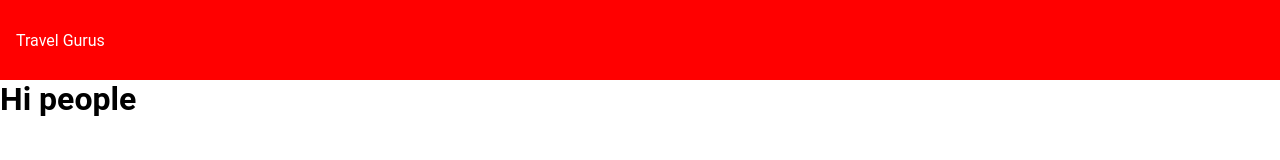
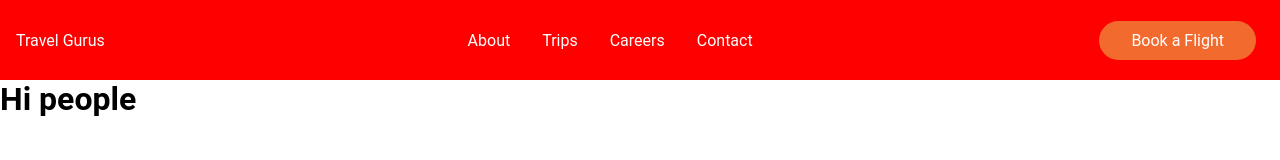
Before and after one commit to JoelAngels/Travel-App, a Gatsby site: page / in a window 1280 px wide. Built offline with nearby package versions, Linux system fonts and the light colour scheme; Gatsby itself is replaced by a stand-in of ours.

Commit message:
created the navbar without the state and made the button component

```diff
--- /dev/null
+++ b/src/components/Button.js
@@ -0,0 +1,23 @@
+import { Link } from "gatsby"
+import styled from "styled-components"
+
+export const Button = styled(Link)`
+  //if primary is true give me this, if not give me this
+  background: ${({ primary }) => (primary ? "#F26A2E" : "#077BF1")};
+  white-space: nowrap;
+  padding: ${({ big }) => (big ? "16px 40px" : "10px 32px")};
+  color: #fff;
+  font-size: ${({ big }) => (big ? "20px" : "16px")};
+  outline: none;
+  border: none;
+  min-width: 100px;
+  cursor: pointer;
+  text-decoration: none;
+  transition: 0.3s !important;
+  border-radius: ${({ round }) => (round ? "50px" : "none")};
+
+  &:hover {
+    background: ${({ primary }) => (primary ? "#077BF1" : "#F26A2E")};
+    transform: translateY(-2px);
+  }
+`
--- /dev/null
+++ b/src/components/Data/MenuData.js
@@ -0,0 +1,6 @@
+export const menuData = [
+  { title: "About", link: "/about" },
+  { title: "Trips", link: "/trips" },
+  { title: "Careers", link: "/careers" },
+  { title: "Contact", link: "/contact" },
+]
--- a/src/components/header.js
+++ b/src/components/header.js
@@ -2,12 +2,27 @@ import React from "react"
 import { Link } from "gatsby"
 import styled from "styled-components"
 import { FaBars } from "react-icons/fa"
+import { menuData } from "./Data/MenuData"
+import { Button } from "./Button"
 
 const Header = () => {
   return (
     <Nav>
       <NavLink to="/">Travel Gurus</NavLink>
       <Bars />
+      <NavMenu>
+        {menuData.map((item, index) => (
+          <NavLink to={item.link} key={index}>
+            {item.title}
+          </NavLink>
+        ))}
+      </NavMenu>
+
+      <NavBtn>
+        <Button primary="true" round="true" to="/trips">
+          Book a Flight
+        </Button>
+      </NavBtn>
     </Nav>
   )
 }
@@ -45,4 +60,24 @@ const Bars = styled(FaBars)`
     cursor: pointer;
   }
 `
+
+const NavMenu = styled.div`
+  display: flex;
+  align-items: center;
+  /* margin-right: -48px; */
+
+  @media (max-width: 768px) {
+    display: none;
+  }
+`
+
+const NavBtn = styled.div`
+  display: flex;
+  align-items: center;
+  margin-right: 24px;
+
+  @media (max-width: 768px) {
+    display: none;
+  }
+`
 export default Header
```
